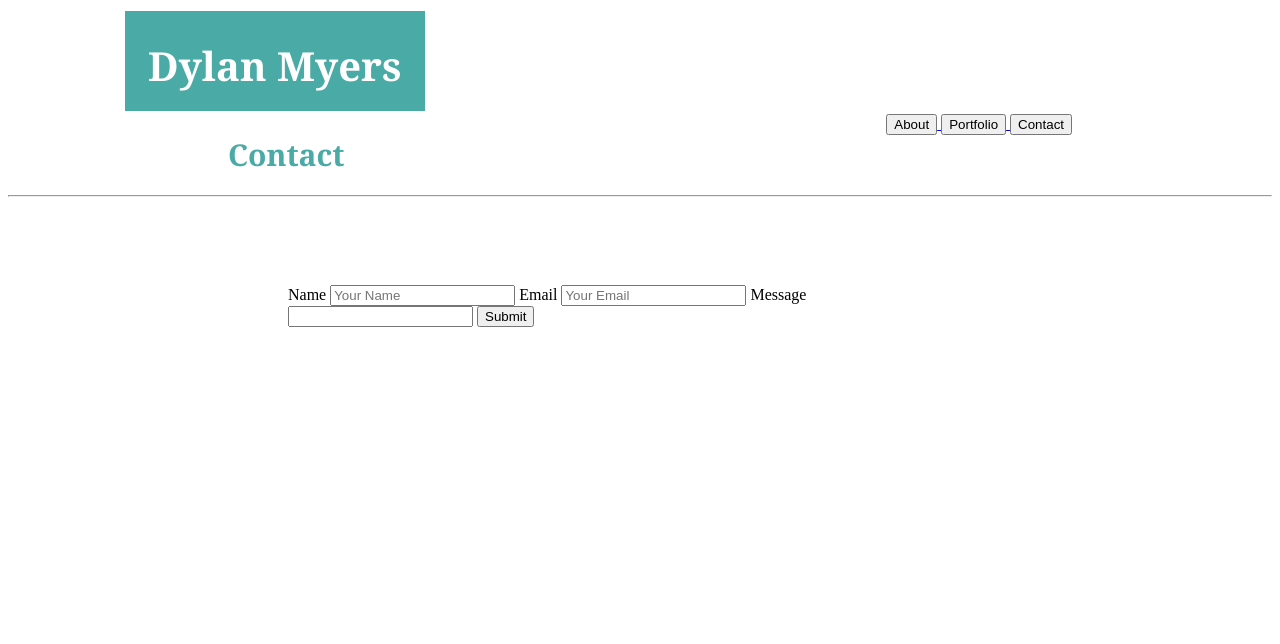
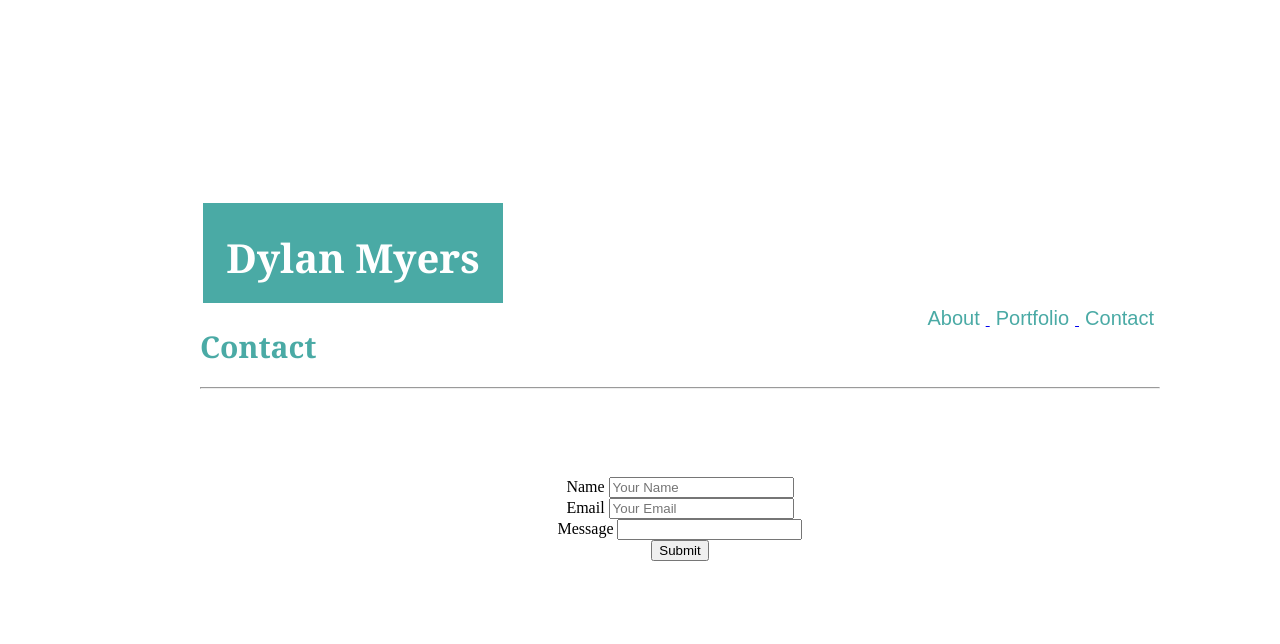
Before and after one commit to Dylan-Myers/basic-portfolio, a plain HTML site: page contact.html in a window 1280 px wide. Drawn offline with Linux system fonts and the light colour scheme.

Commit message:
final push for the night before i lose my mind

```diff
--- a/assets/css/style.css
+++ b/assets/css/style.css
@@ -12,64 +12,85 @@ Stylesheet for Portfolio
    background: #4aaaa5;
    text-align: center;
    font-family: 'Georgia', Times, Times New Roman, serif;
-   left: 9%;
+}
+
+.mainhead {
+
+}
+
+.size {
+    width: 960px;
+    Margin: 200px
 }
 
 .text1 {
     text-align: center;
     font-size: 20px;
-    margin-left: 200px;
-    margin-right: 200px;
 }
 
 .this {
     color: #4aaaa5;
     font-family: 'Georgia', Times, Times New Roman, serif ;
     font-size: 30px;
-    margin-left: 220px
 }
 
 #me {
-    margin-left: 200px;
     height: 200px;
     width: 300px;
 }
 
 .button {
     float: right;
-    margin-right: 200px;
 }
 
-#b1 {
-    height: 40px;
-    width: 120%;
+.b1 {
+    font-size: 20px;
     border:none;
     background: white;
     color: #4aaaa5;
-
 }
 
-#b2 {
-    height: 40px;
-    width: 120%;
+.b2 {
+    font-size: 20px;
     border:none;
     background: white;
     color: #4aaaa5;
-    margin-right: 0;
 }
 
-#b3 {
-    height: 40px;
-    width: 120%;
+.b3 {
+    font-size: 20px;
     border:none;
     background: white;
     color: #4aaaa5;
-    clear: both;
 }
 
 .form1 {
     text-align: left;
     padding: 80px;
-    margin-left: 200px;
-    margin-right: 200px;
 }
+
+#img1 {
+    padding: 50px;
+}
+
+#img2 {
+    padding: 50px;
+}
+
+#img3 {
+    padding: 50px;
+}
+
+
+#img4 {
+    padding: 50px;
+}
+
+#img5 {
+    padding: 50px;
+}
+
+.form1 {
+    display: block;
+    text-align: center;
+}
--- a/contact.html
+++ b/contact.html
@@ -6,6 +6,8 @@
     <link rel="stylesheet" type="text/css" href="assets/css/style.css"
 </head>
 
+<body class=size>
+
 <header class=mainhead>
     <div class=box>
         <h1 class=name>Dylan Myers</h1>
@@ -13,15 +15,15 @@
 
     <div class=button>
         <a href="index.html">
-                <button #=b1>About</button>
+            <button class=b1>About</button>
         </a>
 
         <a href="portfolio.html">
-            <button #b=2>Portfolio</button>
+            <button class=b2>Portfolio</button>
         </a>
 
         <a href="contact.html">
-            <button #=b3>Contact</button>
+            <button class=b3>Contact</button>
         </a>
     </div>
 </header>
@@ -31,22 +33,31 @@
 <hr>
 
 <div class=form1>
-    <body>
 
     <form>
-        <label #=name for="name"> Name</label>
-        <input type="text" placeholder="Your Name">
 
-        <label #=email for="email"> Email </label>
-        <input type="text" placeholder="Your Email">
+       <div>
+            <label id=name for="name"> Name</label>
+            <input type="text" placeholder="Your Name">
+       </div>
 
-        <label #=message for="message"> Message </label>
-        <input type="text">
+        <div>
+            <label id=email for="email"> Email </label>
+            <input type="text" placeholder="Your Email">
+        </div>
 
-        <input #input type="submit" value="Submit">
-    </body>
+        <div>
+            <label id=message for="message"> Message </label>
+            <input type="text">
+        </div>
+
+        <div>
+            <input #input type="submit" value="Submit">
+        </div>
 
     </form>
+
+</body>
 
 <footer class=bottom></footer>
 
```
Also changed, not shown: index.html (+9 -11 lines), portfolio.html (+14 -10 lines).
